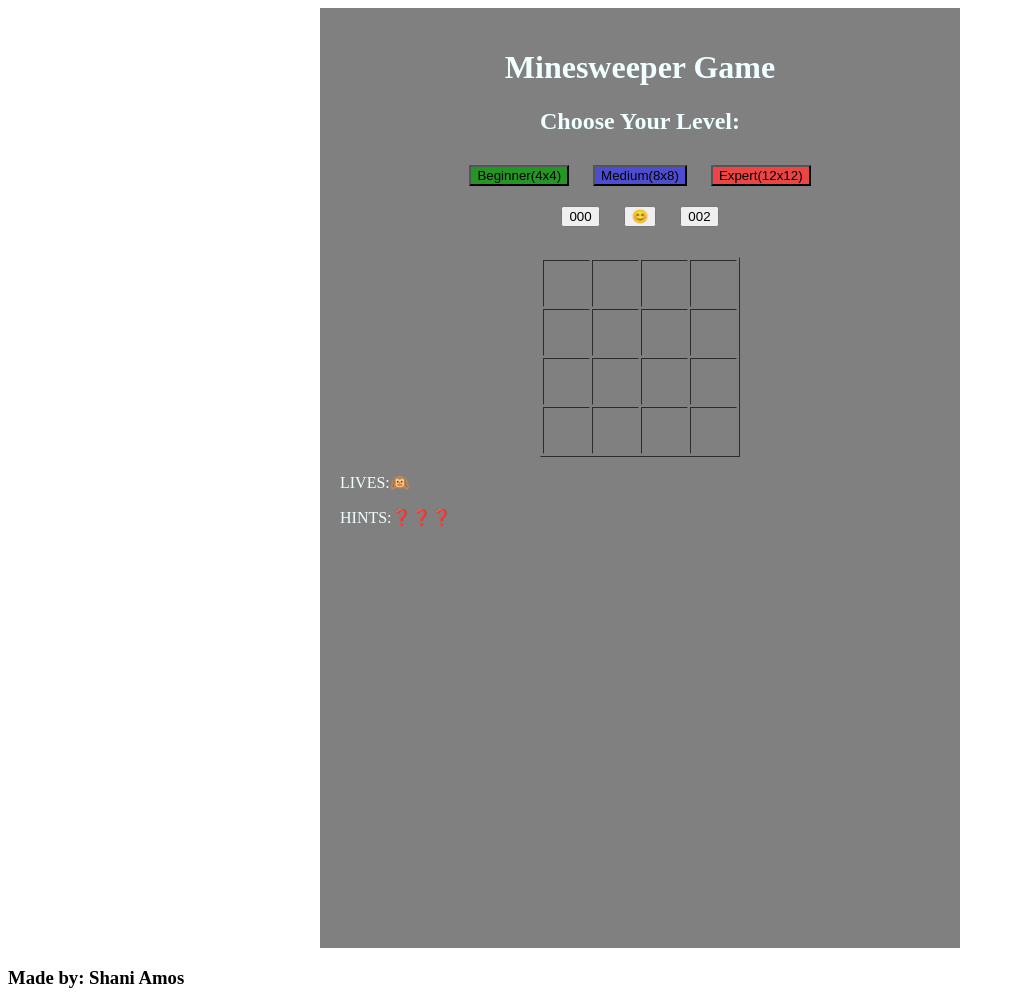
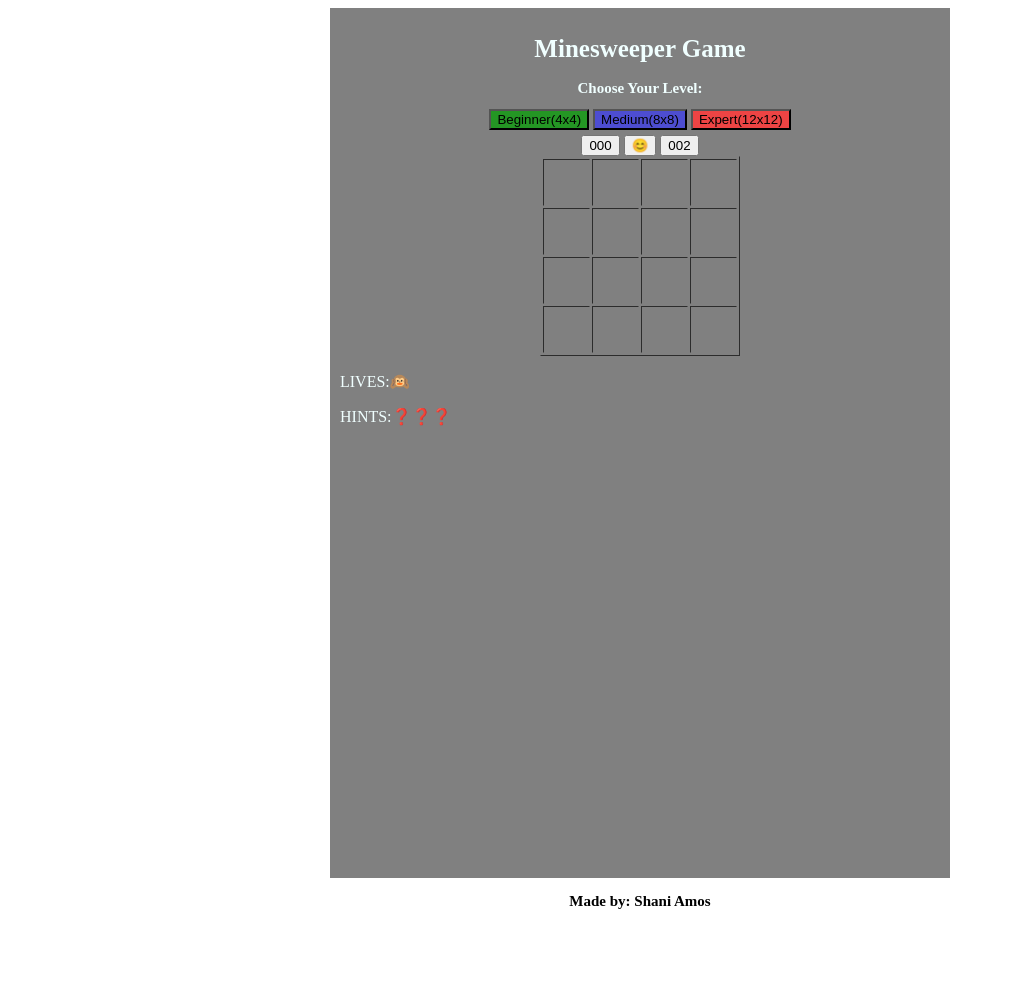
Before and after one commit to shaniamos/Minesweeper, a plain HTML site: page mineSweeper.html in a window 1280 px wide. Shown: the whole page, without its empty margins (0-1014 px from the left). After the commit the page ends 925 px from the top, so only its background shows below. Drawn offline with Linux system fonts and the light colour scheme.

Commit message:
Add files via upload

```diff
--- a/css/style.css
+++ b/css/style.css
@@ -1,16 +1,25 @@
 .app{
     width: 600px;
-    height: 900px;
+    height: 850px;
     background-color: gray;
-    padding: 20px;
+    padding: 10px;
     margin: auto;
     text-align: center;
     color: azure;
 }
+h1{
+    font-size: 25px;
+}
+h2{
+    font-size: 15px;
+}
+h3{
+    font-size: 15px;
+    text-align: center;
+}
 
 button{
     margin: auto;
-    margin: 10px;
 }
 
 .beginner{
@@ -25,7 +34,6 @@ button{
 
 .board  {
     margin: auto;
-    margin-top: 20px;
 }
 
 .board td {
@@ -70,3 +78,6 @@ p{
 .hints span{
     cursor: help;
 }
+.game-emoji{
+    margin-top: 5px;
+}
--- a/mineSweeper.html
+++ b/mineSweeper.html
@@ -29,16 +29,10 @@
         <p class="lives">
         </p>
         <p class="hints">
-            hints:
-            <!-- <span class="hint-1" onclick="hintClicked(this , 1)">❓</span>
-            <span class="hint-2" onclick="hintClicked(this , 2)">❓</span>
-            <span class="hint-3" onclick="hintClicked(this , 3)">❓</span> -->
         </p>
+
     </div>
-
-
-    <div><h3>Made by: Shani Amos</h3></div>
-
+    <h3>Made by: Shani Amos</h3>
     <script src="js/utility.js"></script>
     <script src="js/main.js"></script>
 </body>
```
Also changed, not shown: js/utility.js (+0 -14 lines).
